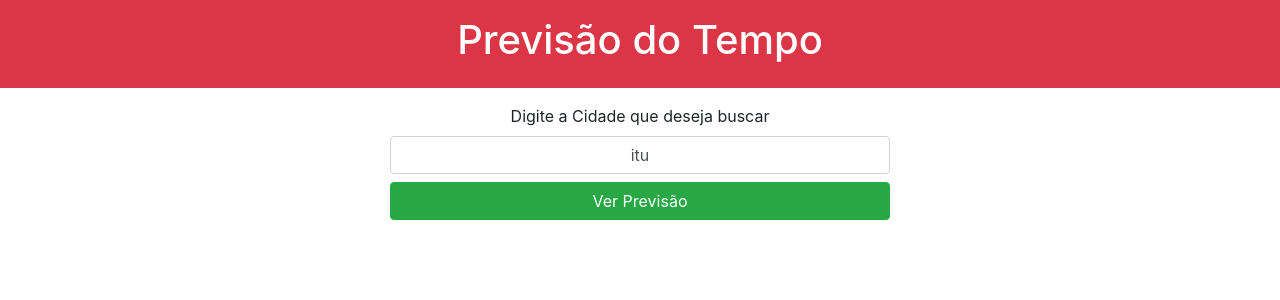
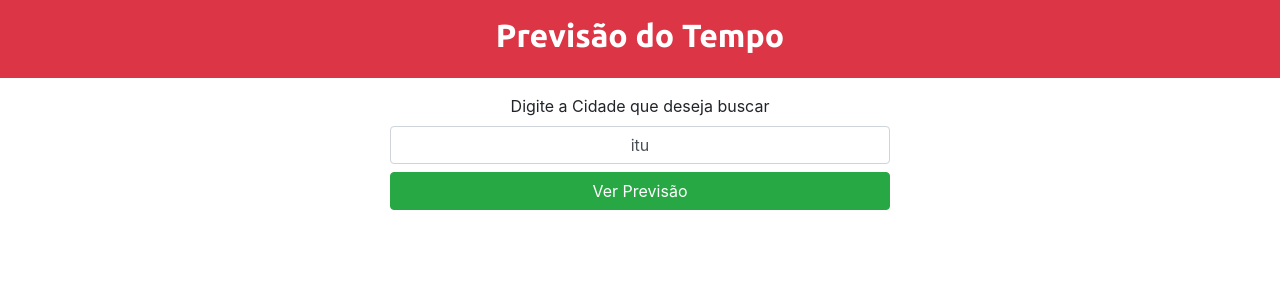
Before and after one commit to ads-usjt/angular-previsao-do-tempo, an Angular app: page / in a window 1280 px wide. Shown: the top 300 px of the page. Built offline with nearby package versions, Linux system fonts and the light colour scheme.

Commit message:
adjust h1 font

```diff
--- a/src/app/app.component.scss
+++ b/src/app/app.component.scss
@@ -1,3 +1,9 @@
+h1 {
+  font-family: 'Ubuntu','Segoe UI', Tahoma, Geneva, Verdana, sans-serif;
+  font-weight: bold;
+  font-size: xx-large;
+}
+
 ::-webkit-input-placeholder {
    text-align: center;
 }
--- a/src/index.html
+++ b/src/index.html
@@ -6,6 +6,7 @@
   <base href="/">
   <meta name="viewport" content="width=device-width, initial-scale=1">
   <link rel="icon" type="image/x-icon" href="favicon.ico">
+  <link href="https://fonts.googleapis.com/css2?family=Ubuntu:wght@700&display=swap" rel="stylesheet">
 </head>
 <body>
   <app-root></app-root>
```
